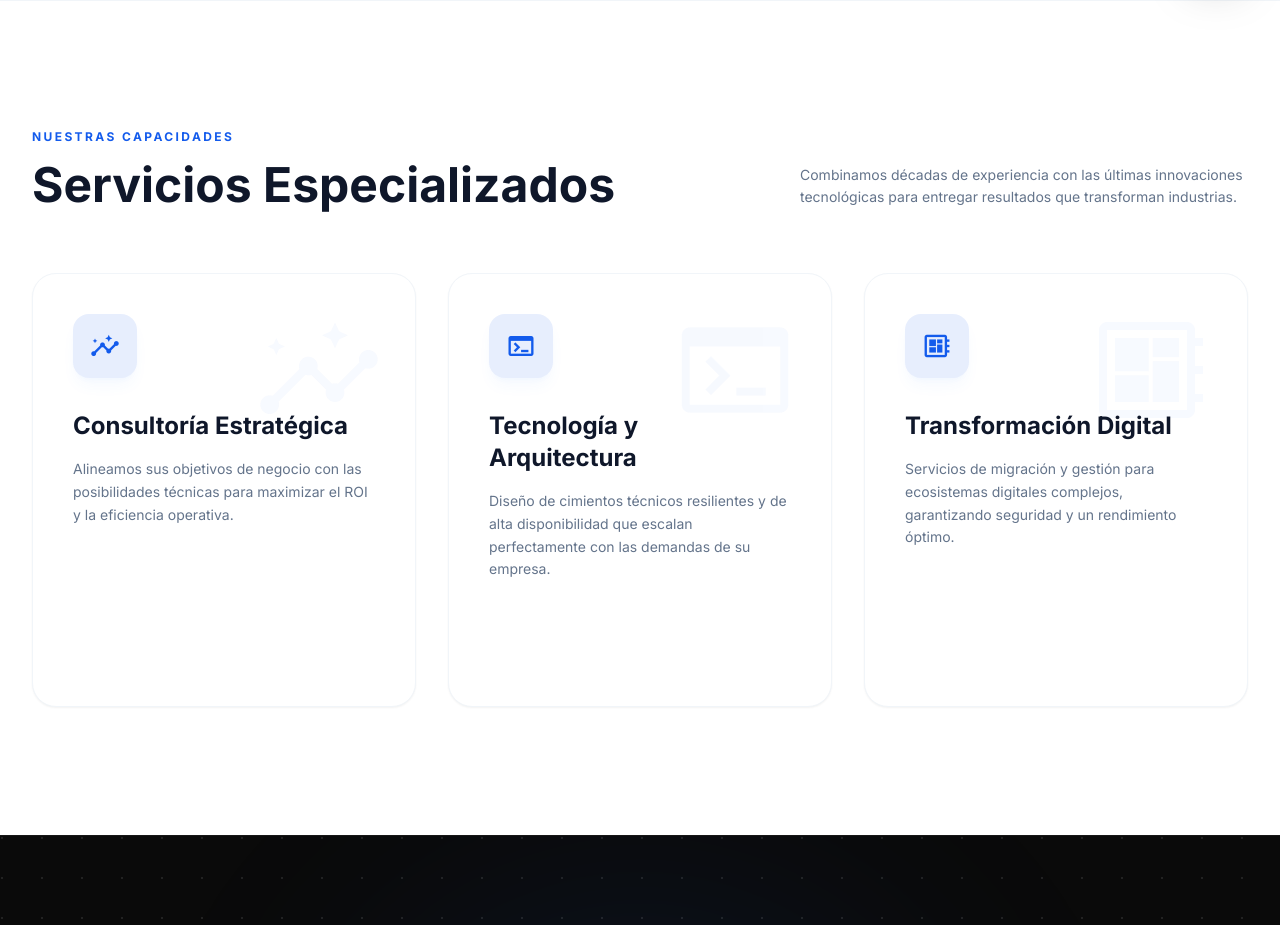
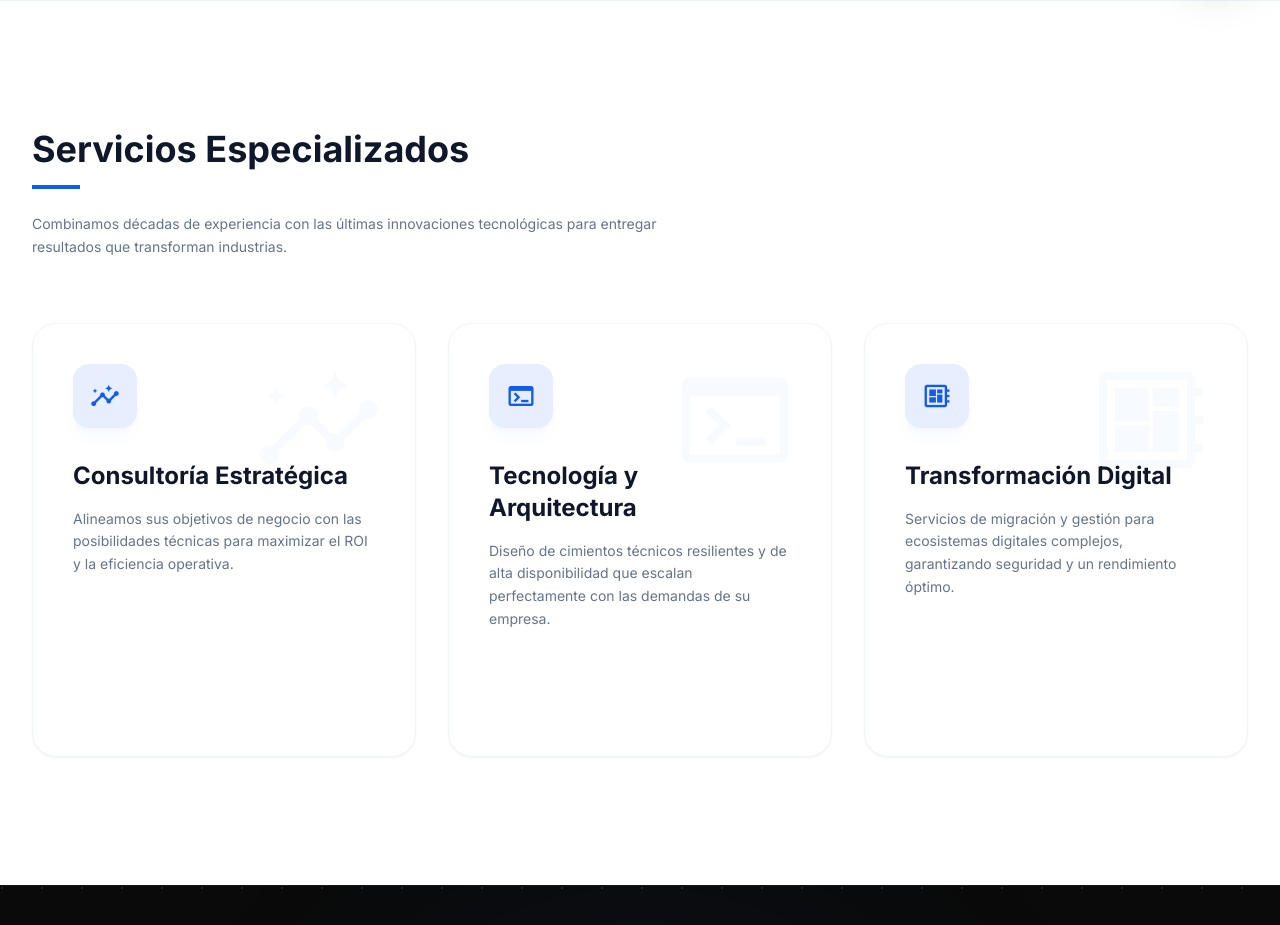
Before and after one commit to asinomas/paginaultima, a React (Vite) app in the folder Pagina_ultima/: page / in a window 1280 px wide. Shown: the part 800-1725 px from the top of the page. Built offline with nearby package versions, Linux system fonts and the light colour scheme.

Commit message:
Update Services.tsx

```diff
--- a/Pagina_ultima/src/components/Services.tsx
+++ b/Pagina_ultima/src/components/Services.tsx
@@ -26,30 +26,43 @@ const Services: React.FC<ServicesProps> = ({ onNavigate }) => {
   return (
     <section id="servicios" className="bg-white py-32 border-t border-slate-100">
       <div className="container mx-auto max-w-7xl px-6 lg:px-8">
-        <div className="flex flex-col md:flex-row justify-between items-end mb-16 gap-6">
-          <div className="max-w-2xl">
-            <h2 className="text-xs font-bold uppercase tracking-[0.2em] text-[#135bec] mb-4">Nuestras Capacidades</h2>
-            <h3 className="text-4xl md:text-5xl font-extrabold text-slate-900 leading-tight">Servicios Especializados</h3>
-          </div>
-          <p className="text-slate-500 max-w-md text-sm leading-relaxed">
+
+        {/* Encabezado Clásico Recuperado */}
+        <div className="mb-16">
+          <h3 className="text-3xl md:text-4xl font-bold text-slate-900 mb-4">
+            Servicios Especializados
+          </h3>
+          {/* Línea corta azul distintiva */}
+          <div className="h-1 w-12 bg-[#135bec] mb-6"></div>
+
+          {/* Frase solicitada con la tipografía y tamaño actual */}
+          <p className="text-slate-500 max-w-2xl text-sm leading-relaxed">
             Combinamos décadas de experiencia con las últimas innovaciones tecnológicas para entregar resultados que transforman industrias.
           </p>
         </div>
 
+        {/* Grid de Servicios (Manteniendo los cambios de títulos y botón que estaban bien) */}
         <div className="grid grid-cols-1 gap-8 md:grid-cols-3">
           {serviceItems.map((item, idx) => (
             <div key={idx} className="group relative rounded-3xl bg-white p-10 shadow-sm border border-slate-100 transition-all duration-500 hover:shadow-2xl hover:-translate-y-2 overflow-hidden">
+
               <div className="absolute top-0 right-0 p-8 opacity-[0.03] group-hover:opacity-[0.08] transition-opacity">
                 <span className="material-symbols-outlined !text-9xl text-[#135bec]">{item.icon}</span>
               </div>
+
               <div className="relative z-10">
-                {/* Contenedor del icono en azul con transparencia, que cambia a azul sólido al hover */}
                 <div className="mb-8 flex size-16 items-center justify-center rounded-2xl bg-[#135bec]/10 text-[#135bec] transition-all duration-500 group-hover:bg-[#135bec] group-hover:text-white group-hover:rotate-[10deg] shadow-lg shadow-blue-500/5">
                   <span className="material-symbols-outlined !text-3xl">{item.icon}</span>
                 </div>
-                <h4 className="mb-4 text-2xl font-bold text-slate-900 group-hover:text-[#135bec] transition-colors">{item.title}</h4>
-                <p className="text-slate-500 leading-relaxed text-sm">{item.description}</p>
+
+                <h4 className="mb-4 text-2xl font-bold text-slate-900 group-hover:text-[#135bec] transition-colors">
+                  {item.title}
+                </h4>
+                <p className="text-slate-500 leading-relaxed text-sm">
+                  {item.description}
+                </p>
               </div>
+
               <div className="mt-8 pt-8 border-t border-slate-50 opacity-0 group-hover:opacity-100 transition-all transform translate-y-4 group-hover:translate-y-0">
                  <button
                   onClick={() => onNavigate?.('services')}
```
